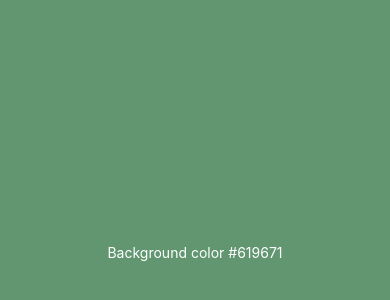
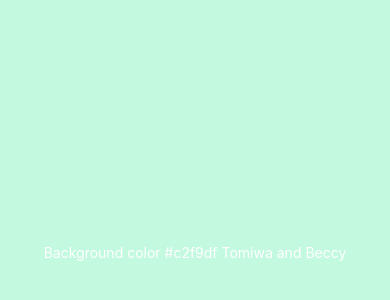
Before and after one commit to Dark-Vinci/fa, a React Native app: screen / in a window 390 px wide. Shown: the part 170-470 px from the top of the page. Built offline with nearby package versions, Linux system fonts and the light colour scheme.

Commit message:
chore: more

```diff
--- a/App.tsx
+++ b/App.tsx
@@ -36,7 +36,7 @@ export default function App() {
       alignItems: 'center',
       justifyContent: 'center',
     }}>
-      <Text style={{color: "white"}}>Background color { color }</Text>
+      <Text style={{color: "white"}}>Background color { color } Tomiwa and Beccy</Text>
       <StatusBar style="auto" />
     </View>
   );
```
